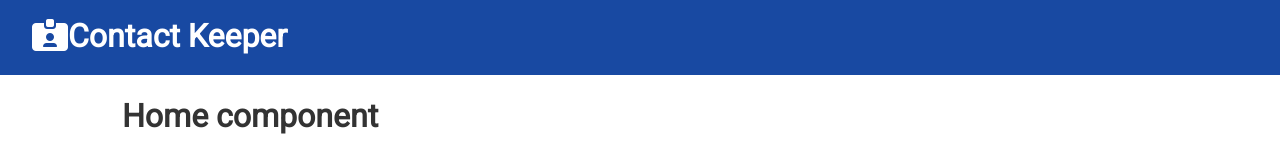
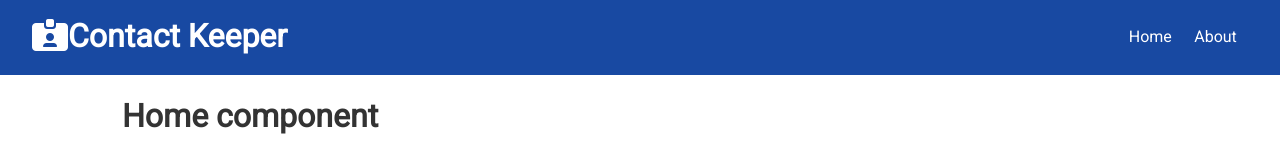
Before and after one commit to AjayManikantaG/contact-keeper, a React (Create React App) app in the folder client/: page / in a window 1280 px wide. Shown: the top 160 px of the page. Built offline with nearby package versions, Linux system fonts and the light colour scheme.

Commit message:
add home and about components

```diff
--- a/client/src/components/layout/Navbar.js
+++ b/client/src/components/layout/Navbar.js
@@ -1,5 +1,6 @@
 import React from 'react';
 import PropTypes from 'prop-types';
+import { Link } from 'react-router-dom';
 
 const Navbar = ({ title, icon }) => {
   return (
@@ -8,6 +9,14 @@
         <i className={icon}></i>
         {title}
       </h1>
+      <ul>
+        <li>
+          <Link to='/'>Home</Link>
+        </li>
+        <li>
+          <Link to='/about'>About</Link>{' '}
+        </li>
+      </ul>
     </div>
   );
 };
--- a/client/src/components/pages/About.js
+++ b/client/src/components/pages/About.js
@@ -1,9 +1,16 @@
-import React from 'react';
+import React, { useEffect } from 'react';
+import './About.css';
 
 const About = () => {
+  useEffect(() => {}, []);
+
   return (
-    <div>
-      <h1>About Component</h1>
+    <div className={animateUp}>
+      <h1>About This App</h1>
+      <p className='my-1'>This is a contact keeper app which stores contacts</p>
+      <p className='bg-dark p'>
+        <strong>Version: </strong> 1.0.0
+      </p>
     </div>
   );
 };
```
Also changed, not shown: client/src/components/pages/About.css (added).
